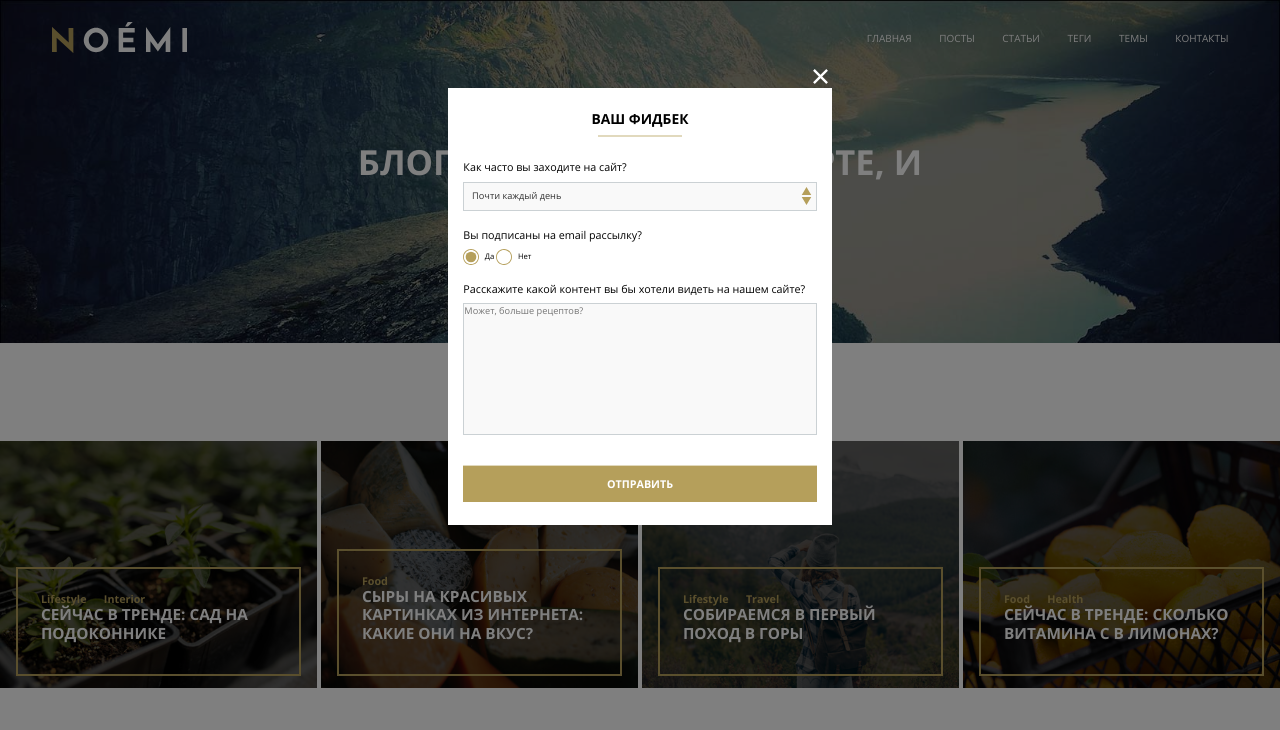
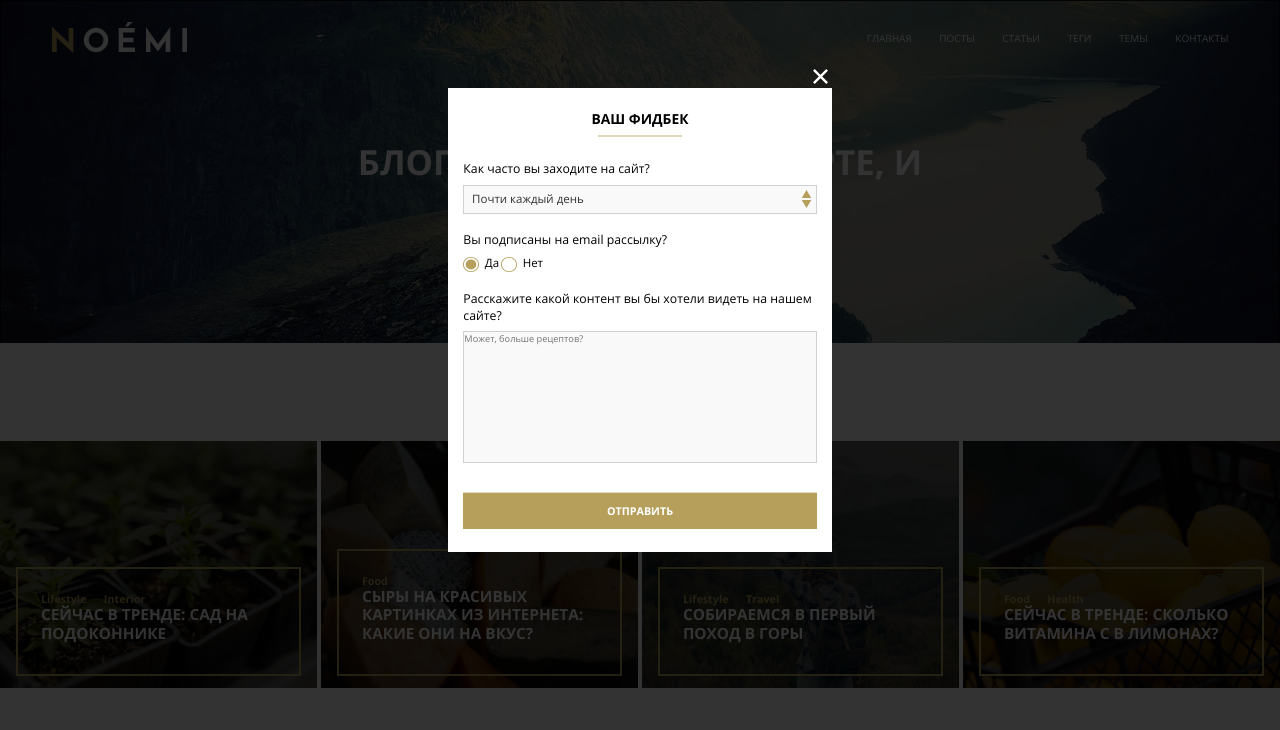
Before and after one commit to Steparrk/mq-diplom, a plain HTML site: page index.html in a window 1280 px wide. Shown: the top 730 px of the page. Drawn offline with Linux system fonts and the light colour scheme; files whose address does not match are found by name.

Commit message:
Add files via upload

```diff
--- a/CSS/style.css
+++ b/CSS/style.css
@@ -44,7 +44,7 @@ li {
 	width: 100%;
 	height: 100%;
 	background-color: black;
-	background: rgba(000, 0, 0, 0.5);
+	background: rgba(000, 0, 0, 0.8);
 
 	z-index: 9;
 }
@@ -129,7 +129,7 @@ li {
 }
 .feedack__questions {
 	padding-bottom: 2%;
-	font-size: 1.4rem;
+	font-size: 1.6rem;
 }
 .feedback__label {
 	display: flex;
@@ -150,7 +150,7 @@ li {
 	border: 0.1rem solid #cbd1d4;
 	background-color: #f9f9f9;
 
-	font-size: 1.2rem;
+	font-size: 1.5rem;
 	font-family: 'Open Sans Regular';
 	color: #333333;
 
@@ -164,6 +164,7 @@ li {
 }
 .radiobox-text {
 	display: inline-box;
+	font-size: 1.5rem;
 }
 .radiobox-text::before {
 	content:"";
```
